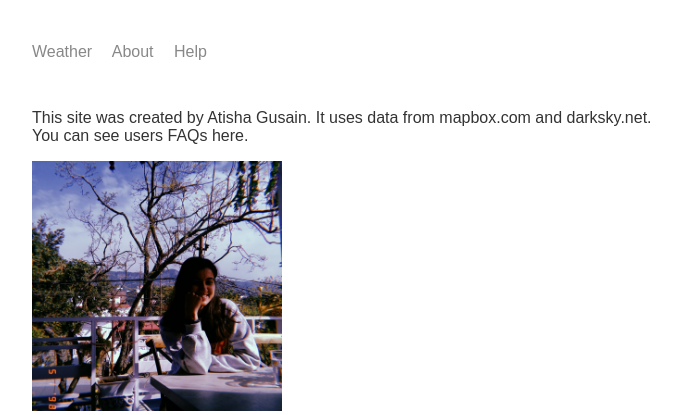
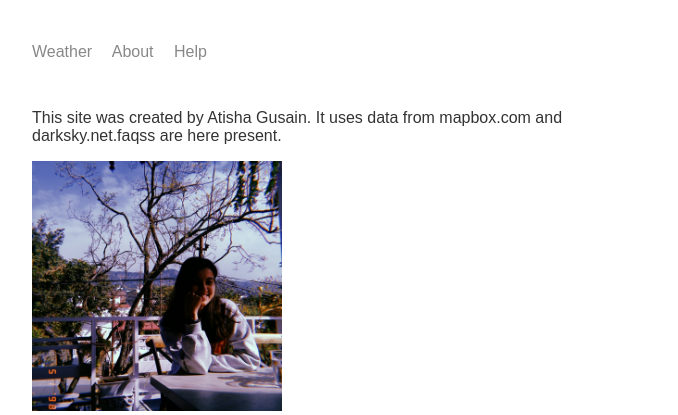
Before and after one commit to Atisha98gusain/node1-Weather_website, a Node project: template templates/views/about.hbs in a window 1280 px wide. Shown: the top 415 px of the page, without its empty margins (283-961 px from the left). Run offline with Node 20 templates, Linux system fonts and the light colour scheme; the template is opened without the code that fills it, so the values that code supplies are empty; some libraries are stand-ins or nearby versions.

Commit message:
new about

```diff
--- a/src/app.js
+++ b/src/app.js
@@ -1,4 +1,4 @@
-const path = require('path')                                    //absolute path provided by core node modules
+const path = require('path')                                                       //absolute path provided by core node modules
 const express = require('express')
 const hbs = require('hbs')
 const geocode = require('./utils/geocode')
--- a/templates/views/about.hbs
+++ b/templates/views/about.hbs
@@ -9,7 +9,7 @@
         <body>
             <div class="main-content">
              {{>header}}
-             <p>This site was created by Atisha Gusain. It uses data from mapbox.com and darksky.net. You can see users FAQs here.</p>
+             <p>This site was created by Atisha Gusain. It uses data from mapbox.com and darksky.net.faqss are here present. </p>
             <img class="portrait" src="/img/pic.jpg">
             </div>
 
```
